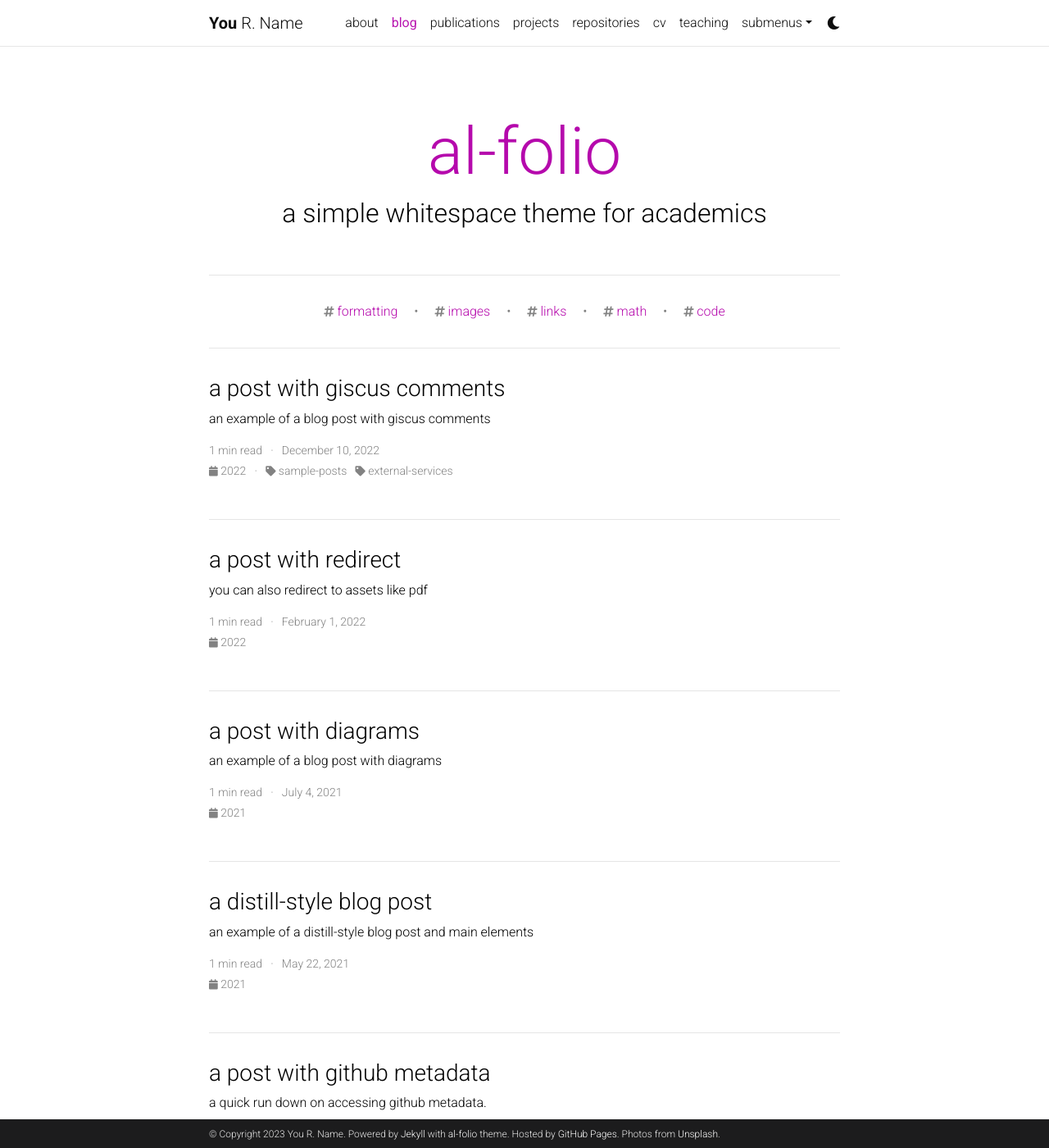
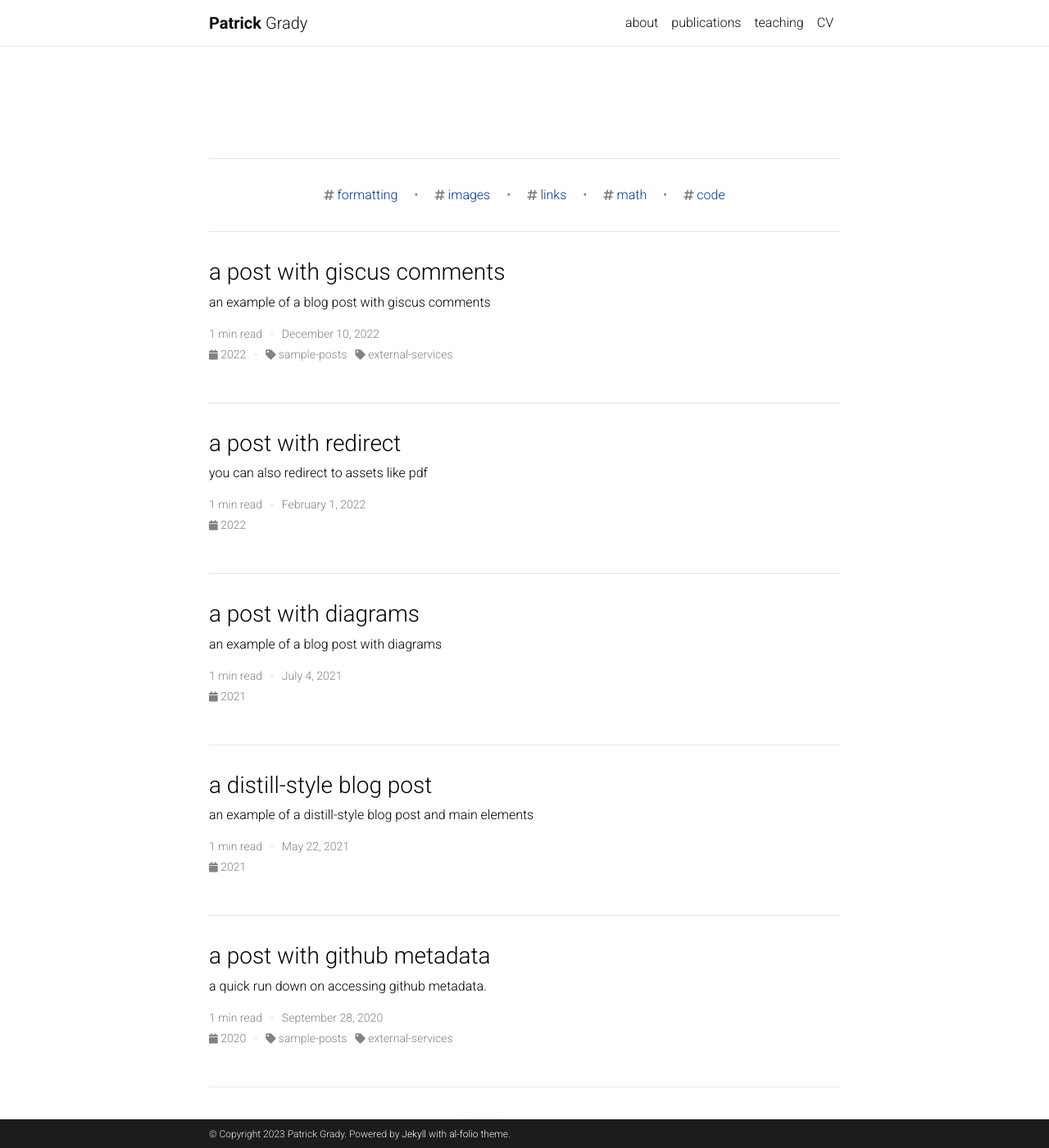
Before and after one commit to pgrady3/pgrady3.github.io, a Jekyll site: the page built from blog/index.html, in a window 1280 px wide and 1400 px high. Shown: the whole window at 82% size. Built offline with Jekyll 4.4.1, drawn with Linux system fonts in a browser that asks for light colours; the list of posts is cut into pages by our own code; comment, search, counter and statistics services are not loaded; a style sheet for code colours, icons or effects is not loaded.

Commit message:
Initial commit

```diff
--- a/Gemfile
+++ b/Gemfile
@@ -13,7 +13,7 @@ group :jekyll_plugins do
     gem 'jekyll-link-attributes'
     gem 'jekyll-twitter-plugin'
     gem 'jemoji'
-    gem 'mini_racer'
+    # gem 'mini_racer'
     gem 'unicode_utils'
     gem 'webrick'
 end
--- a/_config.yml
+++ b/_config.yml
@@ -3,23 +3,20 @@
 # -----------------------------------------------------------------------------
 
 title: blank # the website title (if blank, full name will be used instead)
-first_name: You
-middle_name: R.
-last_name: Name
-email: you@example.com
+first_name: Patrick
+middle_name:
+last_name: Grady
+email:
 description: > # the ">" symbol means to ignore newlines until "footer_text:"
-  A simple, whitespace theme for academics. Based on [*folio](https://github.com/bogoli/-folio) design.
-footer_text: >
-  Powered by <a href="https://jekyllrb.com/" target="_blank">Jekyll</a> with <a href="https://github.com/alshedivat/al-folio">al-folio</a> theme.
-  Hosted by <a href="https://pages.github.com/" target="_blank">GitHub Pages</a>.
-  Photos from <a href="https://unsplash.com" target="_blank">Unsplash</a>.
-keywords: jekyll, jekyll-theme, academic-website, portfolio-website  # add your own keywords or leave empty
+  Description blank
+footer_text: Powered by <a href="https://jekyllrb.com/" target="_blank">Jekyll</a> with <a href="https://github.com/alshedivat/al-folio">al-folio</a> theme.
+keywords: georgia tech, gt, phd, computer vision, robotics, eco-marathon, world record, duke  # add your own keywords or leave empty
 
 lang: en # the language of your site (for example: en, fr, cn, ru, etc.)
-icon: ⚛️  # the emoji used as the favicon (alternatively, provide image name in /assets/img/)
+icon:  # the emoji used as the favicon (alternatively, provide image name in /assets/img/)
 
-url: https://alshedivat.github.io # the base hostname & protocol for your site
-baseurl: /al-folio # the subpath of your site, e.g. /blog/
+url: https://www.pgrady.net/ # the base hostname & protocol for your site
+baseurl: # the subpath of your site, e.g. /blog/
 last_updated: false # set to true if you want to display last updated in the footer
 impressum_path:  # set to path to include impressum link in the footer, use the same path as permalink in a page, helps to conform with EU GDPR
 
@@ -41,7 +38,7 @@ repo_theme_dark: dark           # https://github.com/anuraghazra/github-readme-s
 # will use title and url fields
 # Take a look to https://github.com/jekyll/jekyll-feed for more customization
 
-rss_icon: true
+rss_icon: false
 
 # -----------------------------------------------------------------------------
 # Layout
@@ -67,13 +64,13 @@ og_image: # The site-wide (default for all links) Open Graph preview image
 # Social integration
 # -----------------------------------------------------------------------------
 
-github_username: # your GitHub user name
+github_username: pgrady3 # your GitHub user name
 gitlab_username: # your GitLab user name
-twitter_username: # your Twitter handle
+twitter_username: pgrady33 # your Twitter handle
 mastodon_username: # your mastodon instance+username in the format instance.tld/@username
 linkedin_username: # your LinkedIn user name
 telegram_username: # your Telegram user name
-scholar_userid: # your Google Scholar ID
+scholar_userid: qIgt3z8AAAAJ # your Google Scholar ID
 semanticscholar_id: # your Semantic Scholar ID
 whatsapp_number: # your WhatsApp number (full phone number in international format. Omit any zeroes, brackets, or dashes when adding the phone number in international format.)
 orcid_id: # your ORCID ID
@@ -104,7 +101,7 @@ contact_note: >
 # Analytics and search engine verification
 # -----------------------------------------------------------------------------
 
-google_analytics:  # your Goole Analytics measurement ID (format: G-XXXXXXXXXX)
+google_analytics: # your Goole Analytics measurement ID (format: G-XXXXXXXXXX)
 panelbear_analytics:  # panelbear analytics site ID (format: XXXXXXXXX)
 
 google_site_verification:  # your google-site-verification ID (Google Search Console)
@@ -114,10 +111,10 @@ bing_site_verification:  # out your bing-site-verification ID (Bing Webmaster)
 # Blog
 # -----------------------------------------------------------------------------
 
-blog_name: al-folio # blog_name will be displayed in your blog page
-blog_nav_title: blog # your blog must have a title for it to be displayed in the nav bar
-blog_description: a simple whitespace theme for academics
-permalink: /blog/:year/:title/
+#blog_name: al-folio # blog_name will be displayed in your blog page
+#blog_nav_title: blog # your blog must have a title for it to be displayed in the nav bar
+#blog_description: a simple whitespace theme for academics
+#permalink: /blog/:year/:title/
 
 # Pagination
 pagination:
@@ -298,7 +295,7 @@ external_links:
 # -----------------------------------------------------------------------------
 
 imagemagick:
-  enabled: true # enables responsive images for your site (recomended, see https://github.com/alshedivat/al-folio/issues/537)
+  enabled: false # enables responsive images for your site (recomended, see https://github.com/alshedivat/al-folio/issues/537)
   widths:
     - 480
     - 800
--- a/_includes/header.html
+++ b/_includes/header.html
@@ -94,15 +94,18 @@
               {%- endif -%}
               {%- endif -%}
               {% endfor -%}
+              <li class="nav-item">
+                <a class="nav-link" href="{{ '/assets/PGradyCV.pdf' | relative_url }}">CV</a>
+              </li>
               {%- if site.enable_darkmode %}
 
               <!-- Toogle theme mode -->
-              <li class="toggle-container">
-                <button id="light-toggle" title="Change theme">
-                  <i class="fas fa-moon"></i>
-                  <i class="fas fa-sun"></i>
-                </button>
-              </li>
+<!--              <li class="toggle-container">-->
+<!--                <button id="light-toggle" title="Change theme">-->
+<!--                  <i class="fas fa-moon"></i>-->
+<!--                  <i class="fas fa-sun"></i>-->
+<!--                </button>-->
+<!--              </li>-->
               {%- endif %}
             </ul>
           </div>
--- a/_sass/_themes.scss
+++ b/_sass/_themes.scss
@@ -7,8 +7,8 @@
   --global-code-bg-color: #{$code-bg-color-light};
   --global-text-color: #{$black-color};
   --global-text-color-light: #{$grey-color};
-  --global-theme-color: #{$purple-color};
-  --global-hover-color: #{$purple-color};
+  --global-theme-color: #{$blue-color-dark};
+  --global-hover-color: #{$blue-color-dark};
   --global-footer-bg-color: #{$grey-color-dark};
   --global-footer-text-color: #{$grey-color-light};
   --global-footer-link-color: #{$white-color};
--- a/_sass/_variables.scss
+++ b/_sass/_variables.scss
@@ -34,5 +34,5 @@ $black-color: #000000 !default;
 
 // Theme colors
 
-$code-bg-color-light:     rgba($purple-color, 0.05);
+$code-bg-color-light:     rgba($blue-color-dark, 0.05);
 $code-bg-color-dark:      #2c3237 !default;
```
Also changed, not shown: _pages/about.md (+1 -1 lines), _pages/cv.md (deleted, +0 -8 lines), _pages/dropdown.md (deleted, +0 -13 lines), _pages/projects.md (deleted, +0 -58 lines), _pages/repositories.md (deleted, +0 -30 lines), 2 other files.
